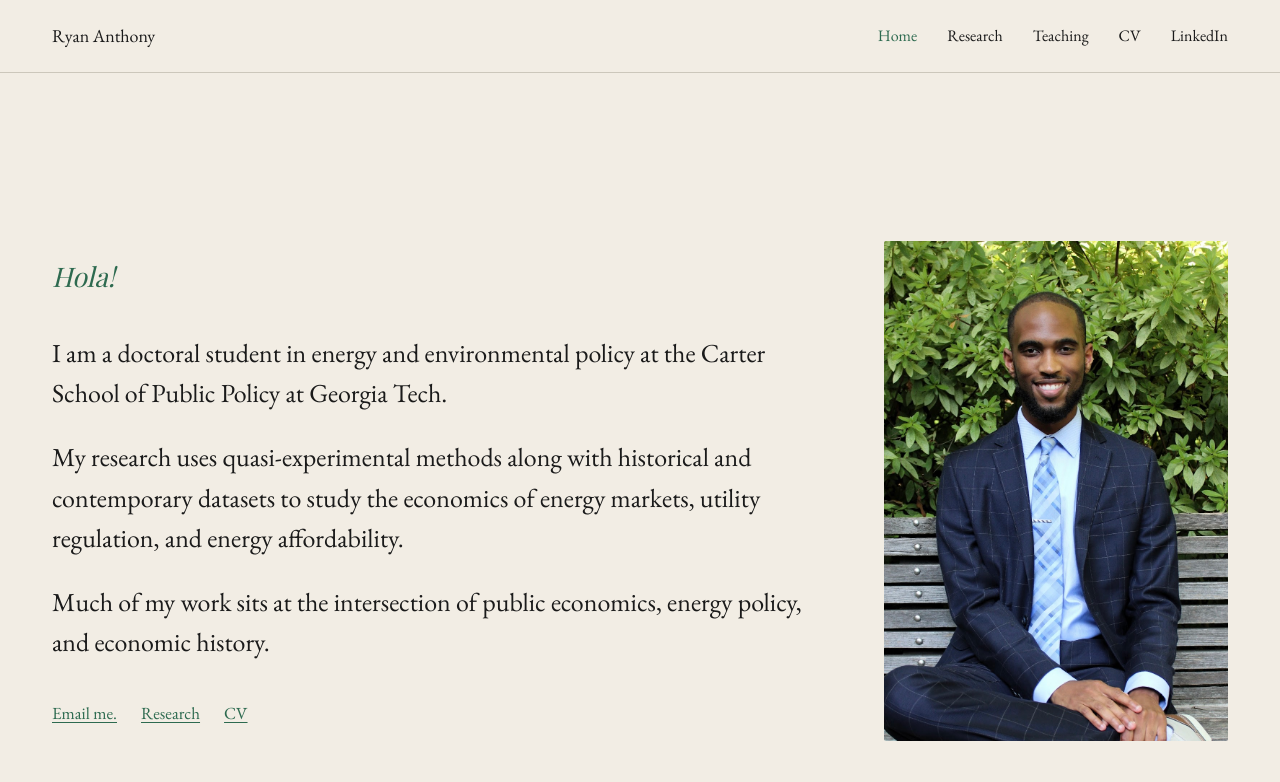
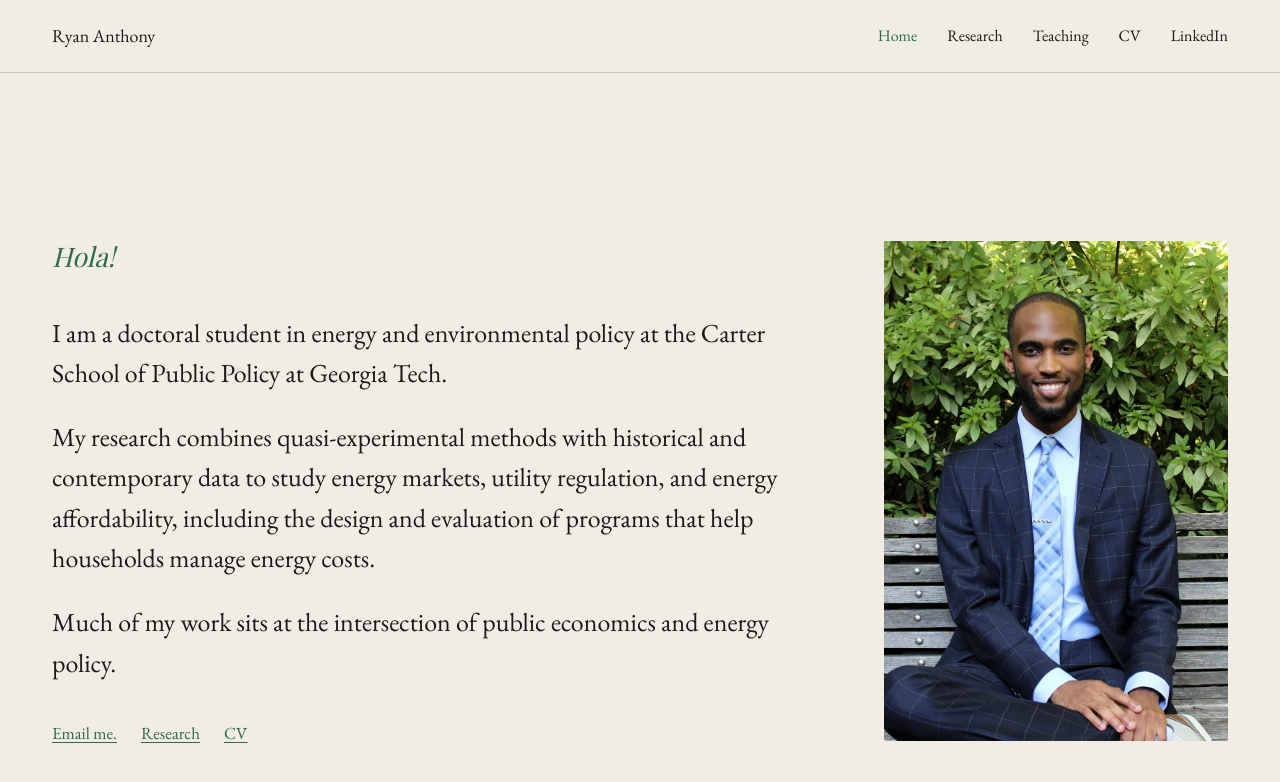
Before and after one commit to rant99/rant99.github.io, a Jekyll site: the page built from index.html, in a window 1280 px wide and 900 px high. Shown: the top 782 px of the window. Built offline with Jekyll 4.4.1, drawn with Linux system fonts in a browser that asks for light colours; some web fonts are replaced.

Commit message:
Update research description

```diff
--- a/index.html
+++ b/index.html
@@ -9,8 +9,8 @@ title: Home
 
     <div class="hero-bio">
       <p>I am a doctoral student in energy and environmental policy at the Carter School of Public Policy at Georgia Tech.</p>
-      <p>My research uses quasi-experimental methods along with historical and contemporary datasets to study the economics of energy markets, utility regulation, and energy affordability.</p>
-      <p>Much of my work sits at the intersection of public economics, energy policy, and economic history.</p>
+      <p>My research combines quasi-experimental methods with historical and contemporary data to study energy markets, utility regulation, and energy affordability, including the design and evaluation of programs that help households manage energy costs.</p>
+      <p>Much of my work sits at the intersection of public economics and energy policy.</p>
     </div>
 
     <div class="hero-links">
```
